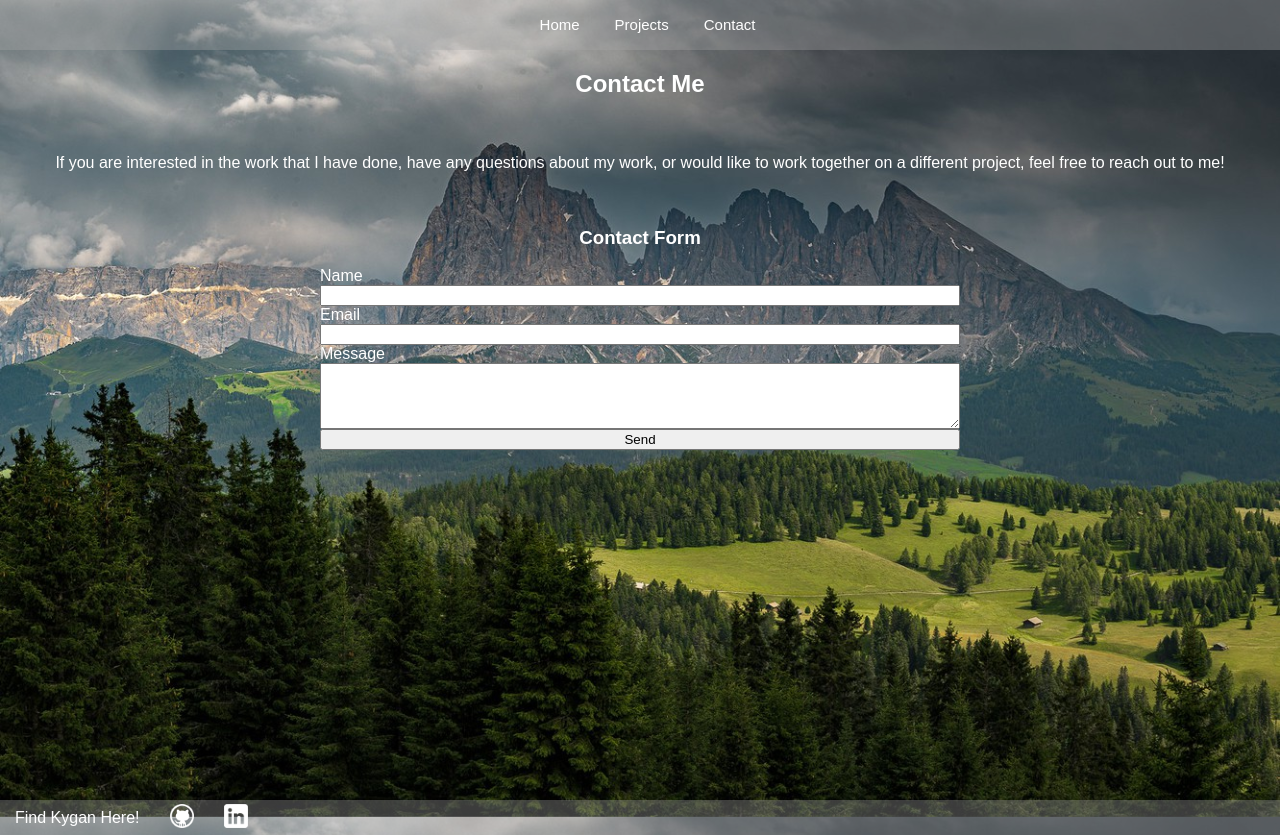
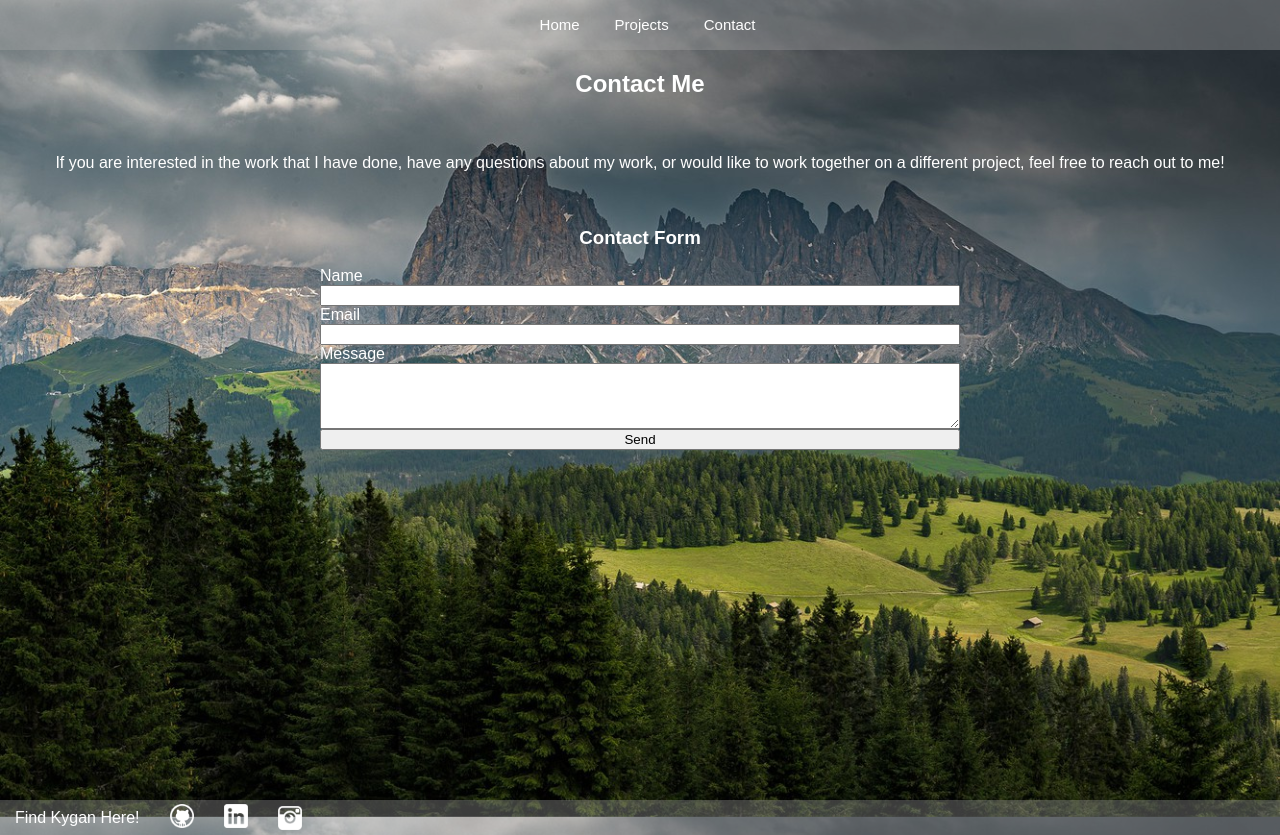
Before and after one commit to Kygandao/React-Portfolio, a React (Create React App) app: page /Contact in a window 1280 px wide. Built offline with nearby package versions, Linux system fonts and the light colour scheme.

Commit message:
added additional footer content

```diff
--- a/src/components/partials/Footer.js
+++ b/src/components/partials/Footer.js
@@ -1,6 +1,7 @@
 import React from 'react';
 import githubIcon from '../../imgs/githubicon.png'
 import linkedinIcon from '../../imgs/linkedinicon.png'
+import instagramIcon from '../../imgs/instagramicon.png'
 
 function FooterDiv() {
     return (
@@ -9,6 +10,8 @@ function FooterDiv() {
             <a href='https://github.com/Kygandao' target='_blank' rel='noreferrer'><img src={githubIcon} alt='Github Icon' className='icon'/></a>
 
             <a href='https://www.linkedin.com/in/kygan-dao-7a1893209/' target='_blank' rel='noreferrer'> <img src={linkedinIcon} alt='LinkedIn Icon' className='icon'/></a>
+
+            <img src={instagramIcon} alt='Instagram Icon' className='icon'/>
         </div>
 
     );
```
Also changed, not shown: src/imgs/instagramicon.png (added).
